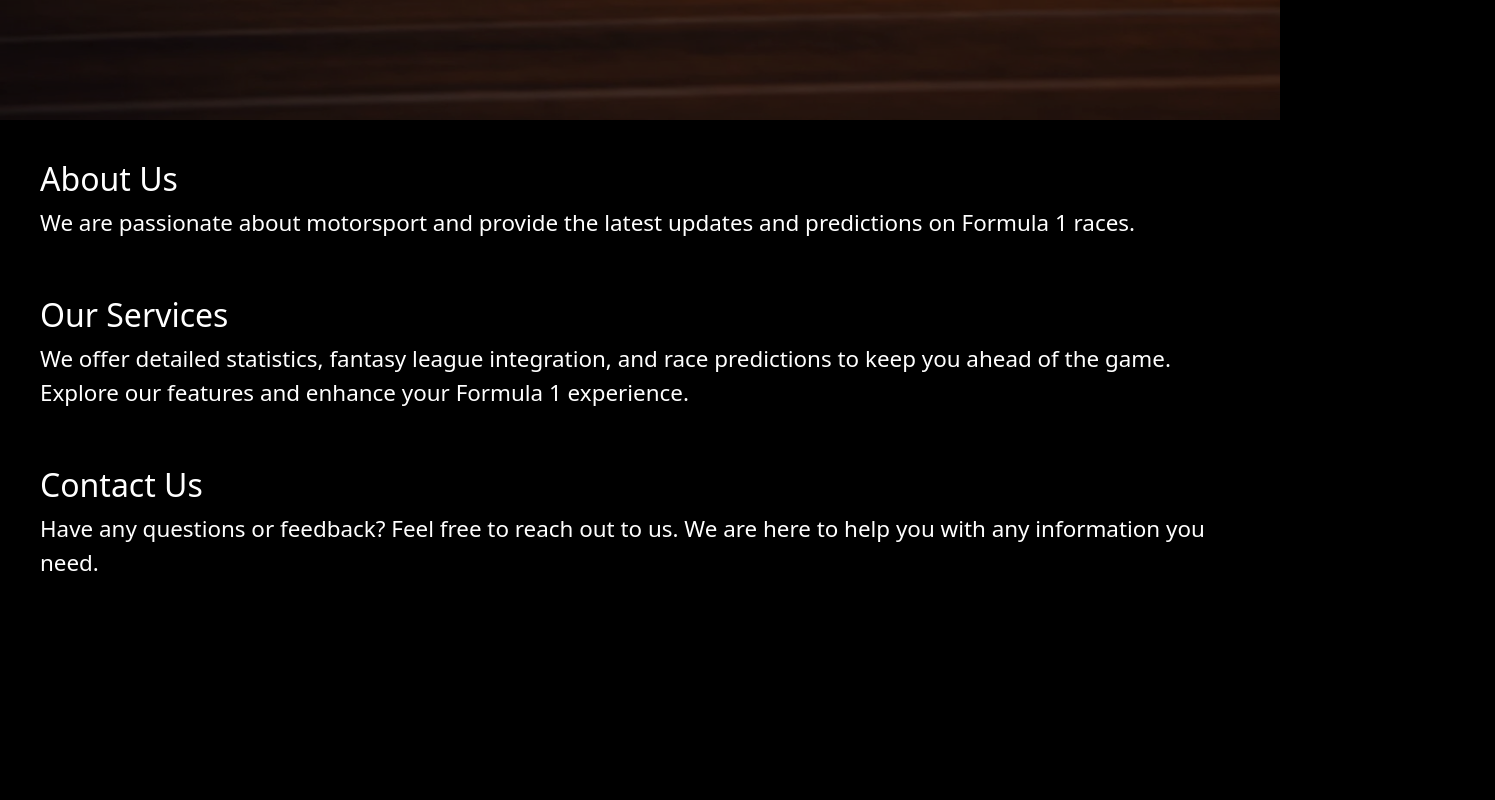
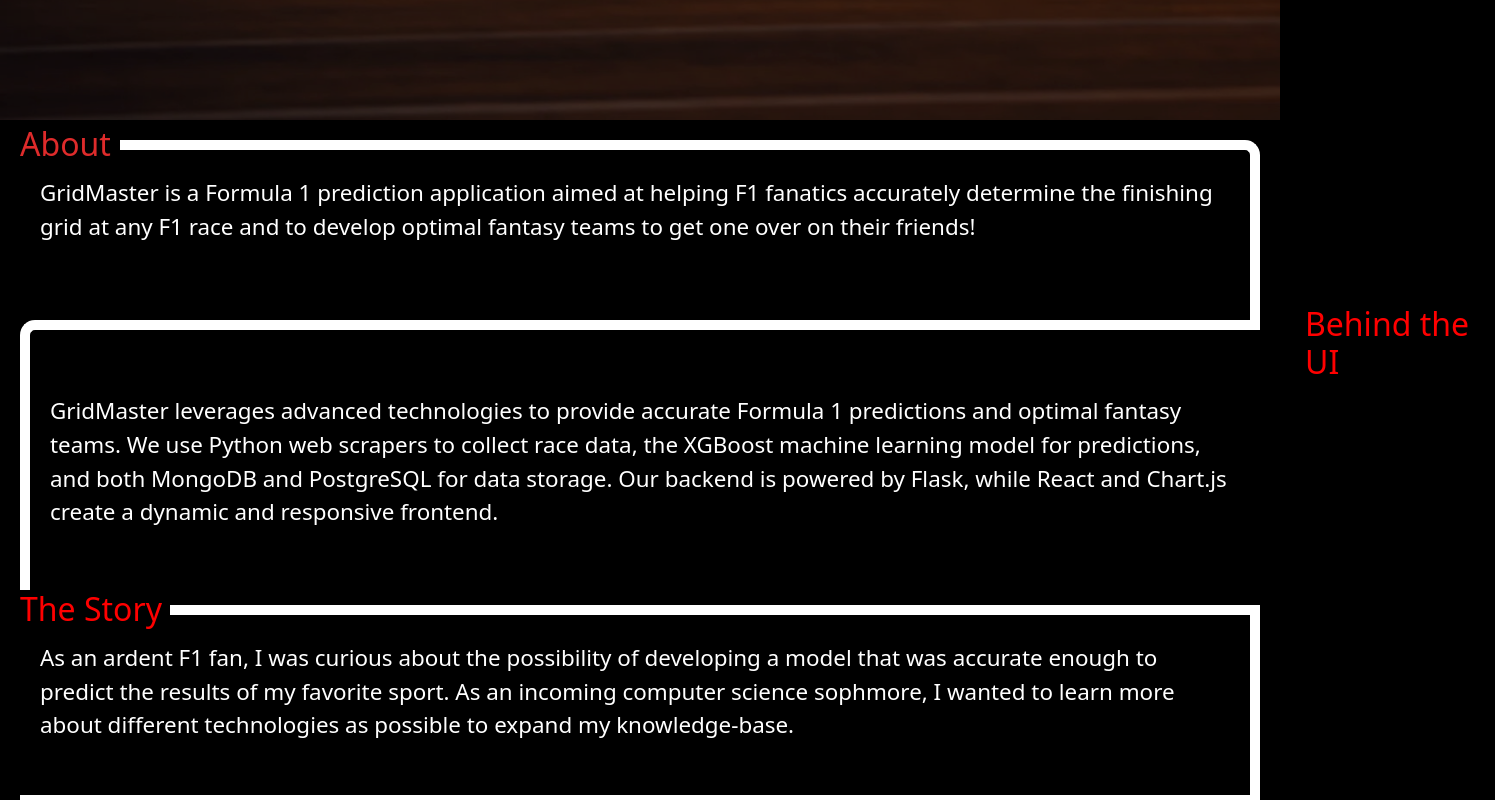
Before and after one commit to DineshK100/Formula-1-Fantasy-Predictor, a React (Create React App) app in the folder frontend/: page / in a window 1280 px wide. Shown: the part 680-1480 px from the top of the page, 1495 px wide, since content can reach past the window. Before the commit the page ends 1315 px from the top, so only its background shows below. Built offline with nearby package versions, Linux system fonts and the light colour scheme.

Commit message:
Done with all the design

```diff
--- a/frontend/package.json
+++ b/frontend/package.json
@@ -13,7 +13,9 @@
     "react": "^18.3.1",
     "react-dom": "^18.3.1",
     "react-scripts": "5.0.1",
-    "web-vitals": "^2.1.4"
+    "web-vitals": "^2.1.4",
+    "react-chartjs-2": "^4.0.0",
+    "chart.js": "^3.0.0"
   },
   "scripts": {
     "start": "react-scripts start",
--- a/frontend/src/Home.css
+++ b/frontend/src/Home.css
@@ -90,6 +90,7 @@ p {
   position: absolute;
   width: 100vw;
   height: 100vh;
+  object-fit: cover;
   opacity: 0;
   transition: opacity 1s ease-in-out;
   filter: brightness(0.6);
@@ -115,3 +116,87 @@ section {
 h2 {
   color: white;
 }
+
+.about {
+  border: solid;
+
+  border-color: white;
+
+  border-width: 10px;
+
+  border-style: solid solid none none;
+
+  border-top-right-radius: 15px;
+
+  z-index: -100;
+}
+
+.about-header {
+  transform: translateY(-45px);
+  background-color: black;
+  z-index: 100000;
+  width:100px;
+  margin-left: -20px;
+  color: rgb(222, 43, 43);
+}
+
+.about-text {
+  transform: translateY(-40px);
+}
+
+.goals {
+  border: solid;
+
+  border-color: white;
+
+  border-width: 10px;
+
+  border-style: solid none none solid;
+
+  border-top-left-radius: 15px;
+
+  z-index: -100;
+}
+
+.goals-header {
+  transform: translateY(-45px);
+  background-color: black;
+  z-index: 100000;
+  width:200px;
+  margin-left: 1245px;
+  padding-left: 10px;
+  color: red;
+}
+
+.goals-text {
+  transform: translateY(-40px);
+}
+
+.story {
+  border: solid;
+
+  border-color: white;
+
+  border-width: 10px;
+
+  border-style: solid solid solid none;
+
+  border-top-left-radius: 15px;
+
+  z-index: -100;
+  height: 200px;
+}
+
+
+.story-header {
+  transform: translateY(-45px);
+  background-color: black;
+  z-index: 100000;
+  width:150px;
+  margin-left: -20px;
+  color: red;
+}
+
+.story-text {
+  transform: translateY(-40px);
+}
--- a/frontend/src/Home.js
+++ b/frontend/src/Home.js
@@ -25,7 +25,7 @@ function Home() {
   }, [backgrounds.length]);
 
   return (
-    <div className = "outer">
+    <div className="outer">
       <div className="header-container">
         <header>
           <h1>Welcome to GridMaster</h1>
@@ -44,26 +44,33 @@ function Home() {
       </div>
 
       <div className="home-content">
-        <section>
-          <h2>About Us</h2>
-          <p>
-            We are passionate about motorsport and provide the latest updates
-            and predictions on Formula 1 races.
+        <section className="about">
+          <h2 className="about-header">About</h2>
+          <p className="about-text">
+            GridMaster is a Formula 1 prediction application aimed at helping F1
+            fanatics accurately determine the finishing grid at any F1 race and
+            to develop optimal fantasy teams to get one over on their friends!
           </p>
         </section>
-        <section>
-          <h2>Our Services</h2>
-          <p>
-            We offer detailed statistics, fantasy league integration, and race
-            predictions to keep you ahead of the game. Explore our features and
-            enhance your Formula 1 experience.
+        <section className="goals">
+          <h2 className="goals-header">Behind the UI</h2>
+          <p className="goals-text">
+            GridMaster leverages advanced technologies to provide accurate
+            Formula 1 predictions and optimal fantasy teams. We use Python web
+            scrapers to collect race data, the XGBoost machine learning model
+            for predictions, and both MongoDB and PostgreSQL for data storage.
+            Our backend is powered by Flask, while React and Chart.js create a
+            dynamic and responsive frontend.
           </p>
         </section>
-        <section>
-          <h2>Contact Us</h2>
-          <p>
-            Have any questions or feedback? Feel free to reach out to us. We are
-            here to help you with any information you need.
+        <section className="story">
+          <h2 className="story-header">The Story</h2>
+          <p className="story-text">
+            As an ardent F1 fan, I was curious about the possibility of
+            developing a model that was accurate enough to predict the results
+            of my favorite sport. As an incoming computer science sophmore, I
+            wanted to learn more about different technologies as possible to
+            expand my knowledge-base.
           </p>
         </section>
       </div>
--- a/frontend/src/SignUp.js
+++ b/frontend/src/SignUp.js
@@ -72,20 +72,6 @@ function SignUp() {
                 </div>
                 <div data-mdb-input-init className="form-outline mb-4">
                   <input
-                    name="email"
-                    type="email"
-                    id="form3Example3cg"
-                    className="form-control form-control-lg border border-dark"
-                    value={formData.email}
-                    onChange={handleChange}
-                    required
-                  />
-                  <label className="form-label" htmlFor="form3Example3cg">
-                    Email
-                  </label>
-                </div>
-                <div data-mdb-input-init className="form-outline mb-4">
-                  <input
                     name="password"
                     type="password"
                     id="form3Example4cg"
--- a/frontend/src/Statistics.css
+++ b/frontend/src/Statistics.css
@@ -1,5 +1,34 @@
 .submission-data {
     display: flex;
+    flex-direction: column;
+    align-items: center;
+    margin-top: 80px;
+    gap: 50px;
+}
+
+.chart-container {
+    width: 100%;
+    max-width: 800px;
+    margin-bottom: 50px;
+}
+
+.form-inputs {
+    display: flex;
     justify-content: center;
-    margin-top: 300px;
 }
+
+.form-inputs input {
+    margin: 0 10px;
+    height: 18px;
+}
+
+.title-info{
+    left:50%;
+    margin-top: 50px;
+}
+
+.log-header{
+    font-size: 3rem;
+    display: flex;
+    justify-content: center;
+}
--- a/frontend/src/components/Loading.css
+++ b/frontend/src/components/Loading.css
@@ -3,6 +3,7 @@ body {
   padding: 0;
   height: 100vh;
   background-color: black;
+  font-size: 1.5rem;
 }
 
 .spinner {
@@ -48,11 +49,13 @@ body {
 .loading-header {
   color: white;
   margin-top: -360px;
+  font-size: 2rem;
 }
 
 .loading-text {
   display: flex;
   justify-content: center;
+  font-size: 1.5rem;
 }
 
 .load-bubbles {
--- a/frontend/src/components/Loading.js
+++ b/frontend/src/components/Loading.js
@@ -1,8 +1,6 @@
 import React from "react";
 import "./Loading.css";
 
-// Need to make it so the Loading... is below and also that the ... do the loading action
-// Find a way to make it so that when it is Loading it creates like a new layer and looks like its loading
 function Loader() {
   return (
     <div className="loading-overlay">
--- a/frontend/src/statistics.js
+++ b/frontend/src/statistics.js
@@ -1,25 +1,30 @@
-import { React, useState } from "react";
+import React, { useState, useEffect, useRef } from "react";
+import { Chart, registerables } from "chart.js";
 import "./Statistics.css";
+import { useAuth } from "./Auth"; // Ensure the correct import path
+
+// Register all necessary Chart.js components
+Chart.register(...registerables);
 
 function Statistics() {
-  const [statsData, setstatsData] = useState({
-    race: "",
-    points: "",
-  });
+  const [statsData, setStatsData] = useState({ race: "", points: "" });
+  const [chartData, setChartData] = useState(null);
+  const chartRef = useRef(null);
+  const { isAuthenticated } = useAuth();
 
   const handleChange = (e) => {
-    setstatsData({ ...statsData, [e.target.name]: e.target.value });
+    setStatsData({ ...statsData, [e.target.name]: e.target.value });
   };
 
   const handleSubmit = (e) => {
-
-    const token = localStorage.getItem('token'); // Assuming you store the token in localStorage
+    e.preventDefault();
+    const token = localStorage.getItem("token");
 
     fetch("/stats", {
       method: "POST",
       headers: {
         "Content-Type": "application/json",
-        "Authorization": `Bearer ${token}`
+        Authorization: `Bearer ${token}`,
       },
       body: JSON.stringify(statsData),
     })
@@ -27,6 +32,7 @@ function Statistics() {
       .then((data) => {
         if (data.success) {
           alert("successful!");
+          processChartData(data.stats);
         } else {
           alert("Failed: " + data.message);
         }
@@ -37,9 +43,125 @@ function Statistics() {
       });
   };
 
+  const processChartData = (stats) => {
+    const labels = stats.map((stat) => stat.race);
+    const dataPoints = stats.map((stat) => stat.points);
+
+    const data = {
+      labels: labels,
+      datasets: [
+        {
+          type: "bar",
+          label: "Points per Race (Bar)",
+          data: dataPoints,
+          backgroundColor: "rgba(75, 192, 192, 0.5)",
+          borderColor: "rgba(75, 192, 192, 1)",
+          borderWidth: 1,
+        },
+        {
+          type: "line",
+          label: "Points per Race (Line)",
+          data: dataPoints,
+          fill: false,
+          backgroundColor: "rgba(153, 102, 255, 0.5)",
+          borderColor: "rgba(153, 102, 255, 1)",
+        },
+      ],
+    };
+
+    setChartData(data);
+  };
+
+  useEffect(() => {
+    if (isAuthenticated) {
+      const fetchInitialData = () => {
+        const token = localStorage.getItem("token");
+
+        fetch("/stats", {
+          method: "GET",
+          headers: {
+            "Content-Type": "application/json",
+            Authorization: `Bearer ${token}`,
+          },
+        })
+          .then((response) => response.json())
+          .then((data) => {
+            if (data.success) {
+              processChartData(data.stats);
+            } else {
+              alert("Failed: " + data.message);
+            }
+          })
+          .catch((error) => {
+            console.error("There was an error!", error);
+            alert("Failed: " + error.message);
+          });
+      };
+
+      fetchInitialData();
+    } else {
+      const data = {
+        labels: [],
+        datasets: [
+          {
+            type: "bar",
+            label: "Points per Race (Bar)",
+            data: [],
+            backgroundColor: "rgba(75, 192, 192, 0.5)",
+            borderColor: "rgba(75, 192, 192, 1)",
+            borderWidth: 1,
+          },
+          {
+            type: "line",
+            label: "Points per Race (Line)",
+            data: [],
+            fill: false,
+            backgroundColor: "rgba(153, 102, 255, 0.5)",
+            borderColor: "rgba(153, 102, 255, 1)",
+          },
+        ],
+      };
+
+      setChartData(data);
+    }
+  }, [isAuthenticated]);
+
+  useEffect(() => {
+    if (chartData && chartRef.current) {
+      const chartInstance = new Chart(chartRef.current, {
+        type: "bar",
+        data: chartData,
+        options: {
+          responsive: true,
+          scales: {
+            y: {
+              beginAtZero: true,
+            },
+          },
+        },
+      });
+
+      return () => {
+        chartInstance.destroy();
+      };
+    }
+  }, [chartData]);
+
   return (
     <div className="submission-data">
-      <form onSubmit={handleSubmit}>
+      <div className="title-info">
+        <h1 className="log-header">Personal Fantasy Points Log</h1>
+        <p className="info-para">
+          Type in the race you want to log as well as the corresponding points,
+          and watch how you progress through the season!
+        </p>
+      </div>
+      <div className="chart-container">
+        <canvas ref={chartRef} />
+      </div>
+      {isAuthenticated ? (
+        <form onSubmit={handleSubmit} className="form-inputs">
+          <div className="input-group">
             <input
               name="race"
               type="text"
@@ -47,8 +169,11 @@ function Statistics() {
               className="form-control form-control-lg border border-dark"
               value={statsData.race}
               onChange={handleChange}
+              placeholder="Race Name"
               required
             />
+          </div>
+          <div className="input-group">
             <input
               name="points"
               type="text"
@@ -56,12 +181,19 @@ function Statistics() {
               className="form-control form-control-lg border border-dark"
               value={statsData.points}
               onChange={handleChange}
+              placeholder="Points Scored"
               required
             />
+          </div>
           <div>
-          <button type="submit">Submit</button>
+            <button type="submit" className="btn btn-primary">
+              Submit
+            </button>
           </div>
         </form>
+      ) : (
+        <p>Log in to start logging!</p>
+      )}
     </div>
   );
 }
```
Also changed, not shown: 2 other files (tests, documents, lock files or other folders). Lines whose indentation alone changed are shown as unchanged.
